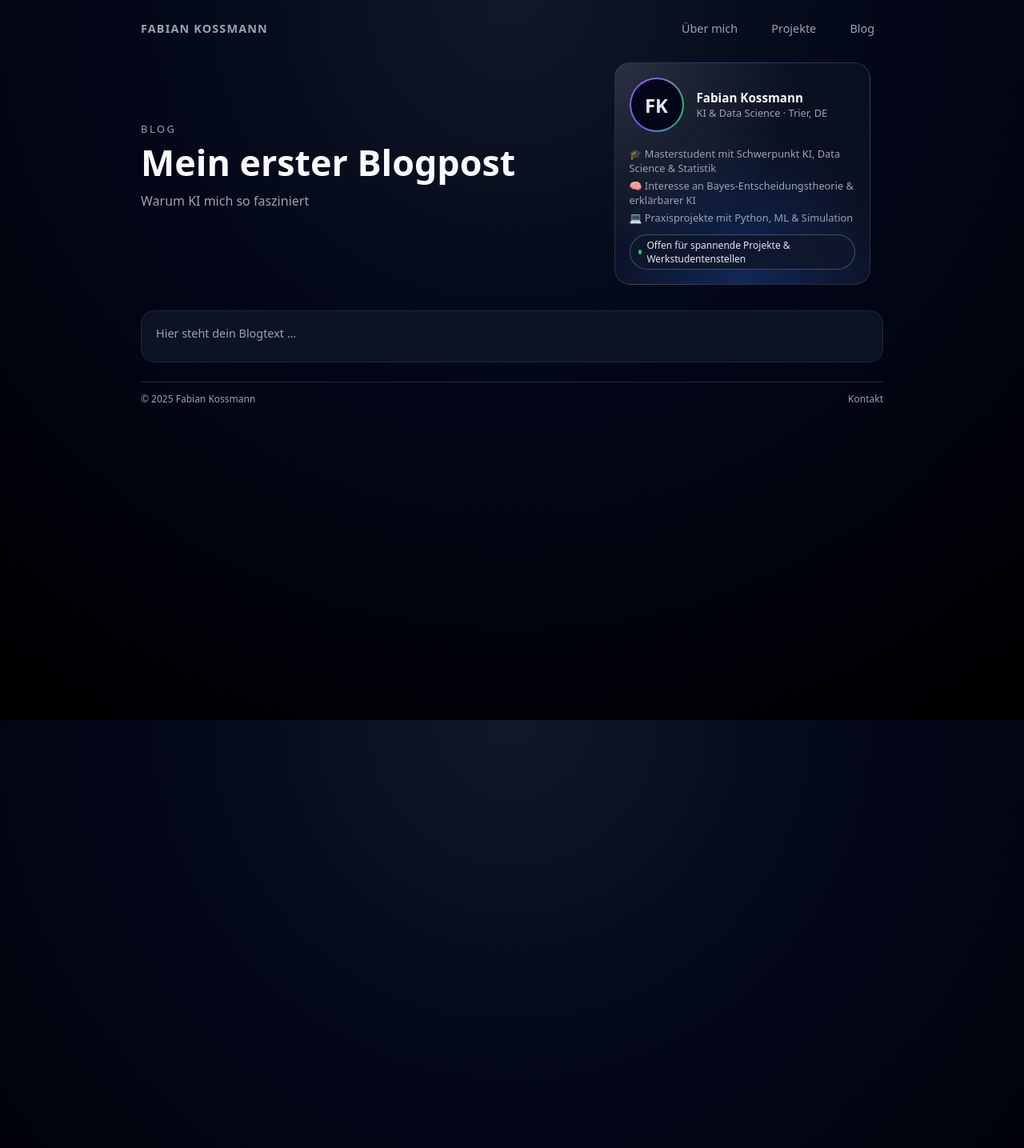
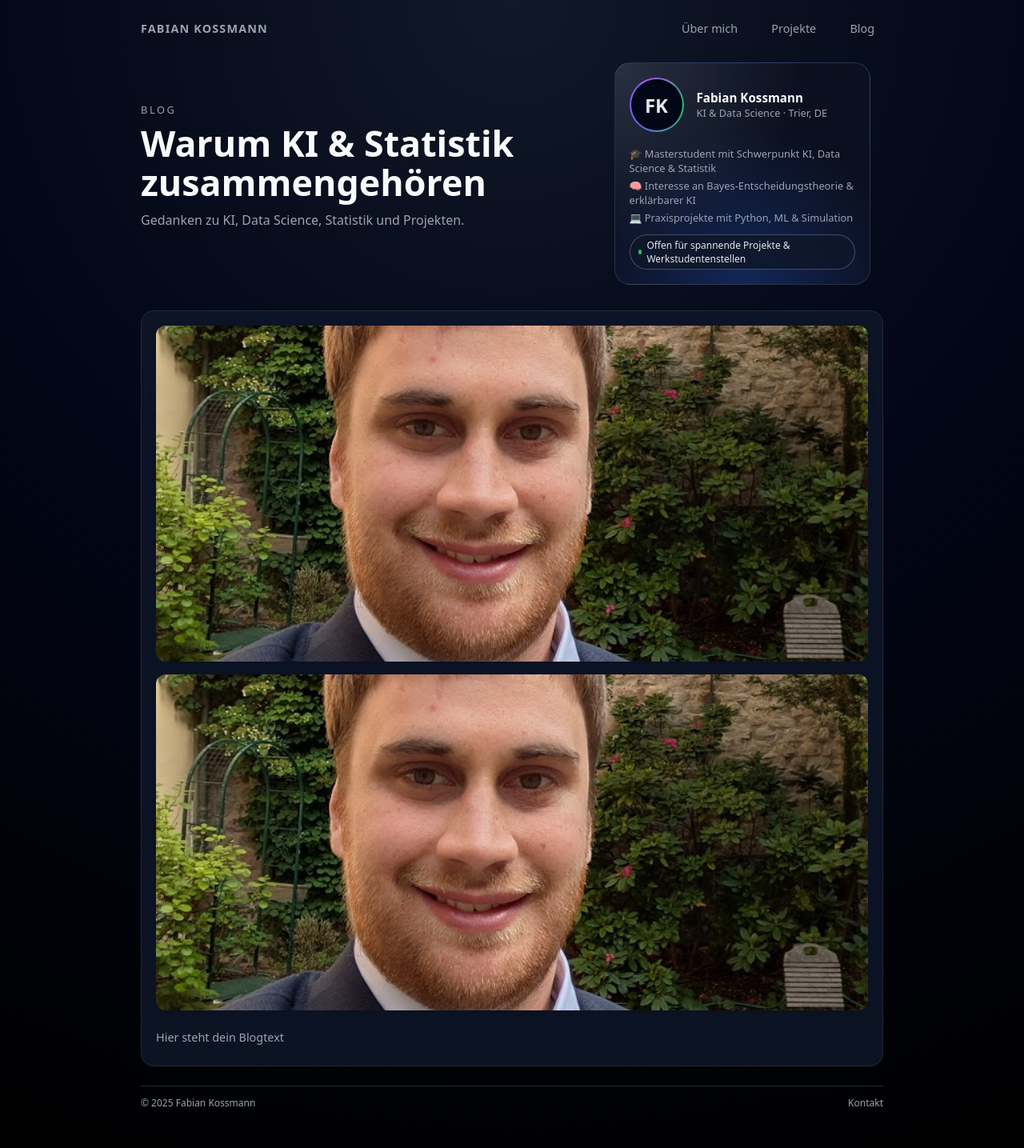
Before and after one commit to kossmanf/fabians-website, a Jekyll site: the page built from posts/blogpost1.md, in a window 1280 px wide. Shown: the whole page at 80% size. Built offline with Jekyll 4.4.1, drawn with Linux system fonts in a browser that asks for light colours.

Commit message:
updated blog posts

```diff
--- a/_layouts/blog.html
+++ b/_layouts/blog.html
@@ -80,6 +80,13 @@
 
             <!-- Hier kommt der eigentliche Seiten-/Post-Content rein -->
             <section class="section blog-content">
+                {% if page.images %}
+                <div class="blog-gallery">
+                    {% for img in page.images %}
+                        <img src="{{ img | relative_url }}" class="blog-image">
+                    {% endfor %}
+                </div>
+                {% endif %}
                 {{ content }}
             </section>
         </main>
--- a/assets/css/style.css
+++ b/assets/css/style.css
@@ -304,3 +304,19 @@
   color: var(--text);
   text-decoration: underline;
 }
+
+
+.blog-gallery {
+    display: flex;
+    flex-direction: column;
+    gap: 16px;
+    margin-bottom: 24px;
+}
+
+.blog-image {
+    width: 100%;
+    max-height: 420px;
+    object-fit: cover;
+    border-radius: 12px;
+    box-shadow: 0 4px 12px rgba(0,0,0,0.1);
+}
--- a/posts/blogpost1.md
+++ b/posts/blogpost1.md
@@ -1,6 +1,10 @@
 ---
 layout: blog
-title: "Mein erster Blogpost"
-subtitle: "Warum KI mich so fasziniert"
+title: "Warum KI & Statistik zusammengehören"
+permalink: /blog/ki-und-statistik/
+images:
+  - /assets/img/blog/b1.jpg
+  - /assets/img/blog/b2.jpg
 ---
-Hier steht dein Blogtext …
+
+Hier steht dein Blogtext
```
Also changed, not shown: assets/img/blog/b1.jpg (added), assets/img/blog/b2.jpg (added).
